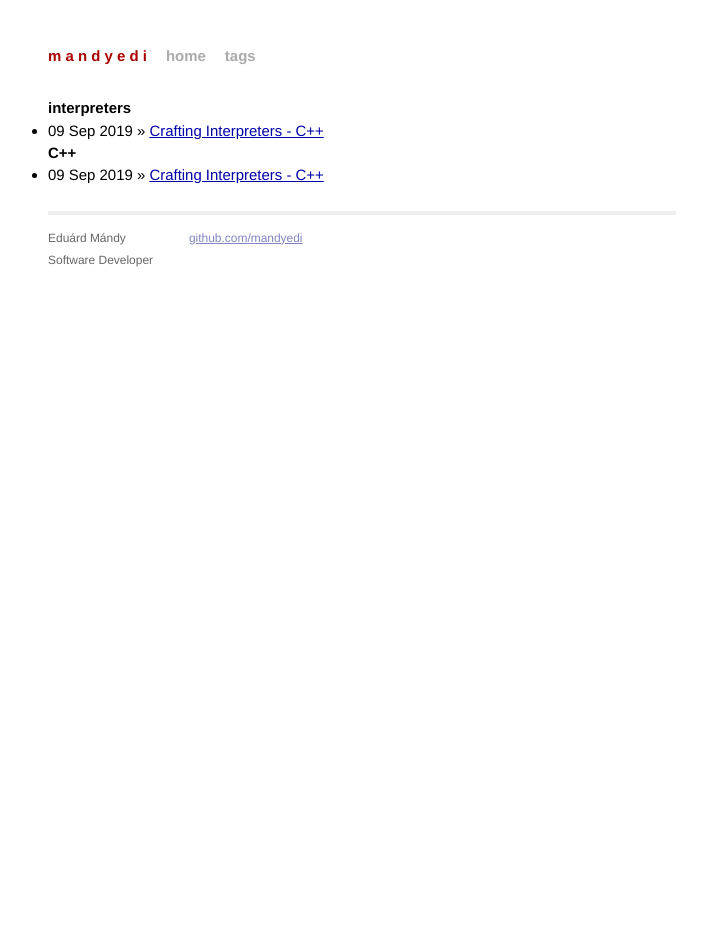
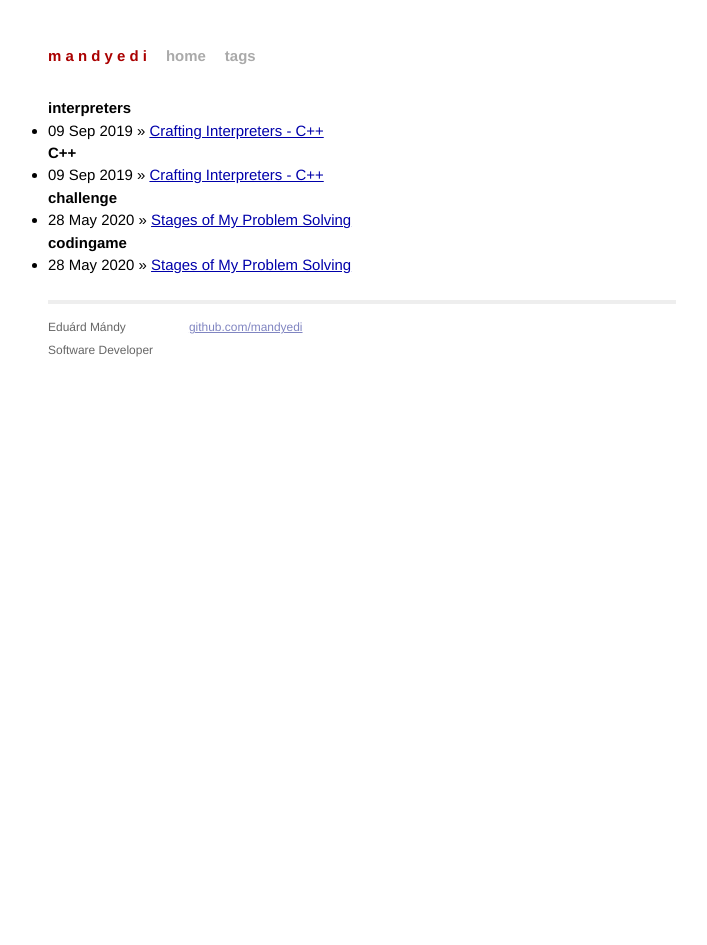
Before and after one commit to mandyedi/mandyedi.github.io, a Jekyll site: the page built from tags.html, in a window 1280 px wide. Shown: the whole page, without its empty margins (278-985 px from the left). Built offline with Jekyll 4.4.1, drawn with Linux system fonts in a browser that asks for light colours; some of the changed lines change nothing that is shown.

Commit message:
Add new post: Stages of My Problem Solving

```diff
--- a/_config.yml
+++ b/_config.yml
@@ -2,6 +2,7 @@ name: m a n d y e d i
 markdown: kramdown
 highlighter: rouge
 baseurl: ""
+future: true
 plugins:
   - jekyll-seo-tag
 disqus_username: mandyedi-github
--- /dev/null
+++ b/_posts/2020-05-28-stages-of-my-problem-solving.markdown
@@ -0,0 +1,42 @@
+---
+layout: post
+title:  "Stages of My Problem Solving"
+date:   2020-05-28 14:35:00
+categories: challenge
+tags: [challenge, codingame]
+---
+
+A few weeks ago I returned to [CodinGame][link-codingame]{:target="_blank"} and after a few challenges, I realized that I have a pattern for solving them. This pattern might differ a little based on the challenge's difficulty level.
+
+1. Code without severe thinking
+If it is easy I will come up with a solution. Any complicated algorithm is not involved here.
+
+2. The tricky one
+It might be a known problem. If I know it I implement the required algorithm. I still can come up with my idea but it turns out quickly if this is the wrong way: Even if the test cases could pass my solution times out. Ouch.
+
+3. Need a hint
+At this stage, I don't know what algorithm I should use or I don't even look for one. I just think that I'm smart enough (usually mistaken) to find out the solution. There's also a chance that I misunderstand the challenge description.
+In order to stop my struggling and progress with the solution, I read the challenge's discussion. If I get any hint I use it. Then I search for the required algorithm, implement it, and enjoy the success.
+
+4. Stuck
+I have no clue, not even from the discussion or I implemented the algorithm but something is still wrong.
+Well, the second part is not so common because it just needs more debugging. It is more common that the problem can't be solved by simply using an algorithm. It needs some modifications.
+Either way, I Google for the problem, whether there is a post about it or just a concrete solution. The most important thing here is that I don't copy-paste the code and be happy for the passed test cases. We are here to learn, right? So I delve into the solution, understand it then I go back to the challenge and implement it by myself using the recently acquired knowledge.
+
+As I wrote these steps I realized that this pattern is very familiar to my work routine. The main difference is that at work I can copy (integrate) other solutions. Getting the job done is more important so I try to spend less time finding out a solution. At a point, I need to come up with something unique anyway, mainly when I work on something new, some cutting edge technology. One part is to find a working algorithm or piece of code, the other part is to modify and integrate it. Of course, this process is for small challenges, for subtasks. Designing and implementing a whole program, a library or a module for a bigger software is a little bit different. I might write another post about my experiences with that. :)
+
+Reading my steps I can highlight some things that need to be changed or oversee so I can improve my way of problem-solving.
+
+1. I'm easily stuck on a problem.
+Collecting any possible solutions and test all of them and keep track of what I tested, what and why did not work.
+
+2. I go down the wrong path.
+Sometimes I just try to solve a little problem and I don't see the big picture. I need to stop fixing the symptom and find the root cause instead.
+
+3. Fix the root cause.
+I need to think through the problem, clarify the issue. Write it down etc. There's a bunch of techniques, brainstorming can be helpful if being in a team.
+
+So this is how I have approached and solved problems so far and it constantly changes as I am improving myself.
+What is your way? Is it similar, better? What are your priorities?
+
+[link-codingame]: https://www.codingame.com
```
